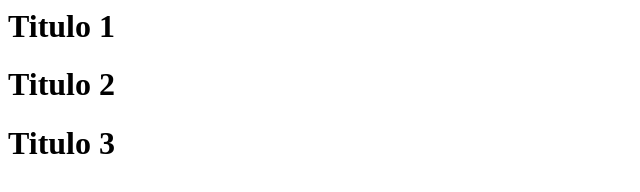
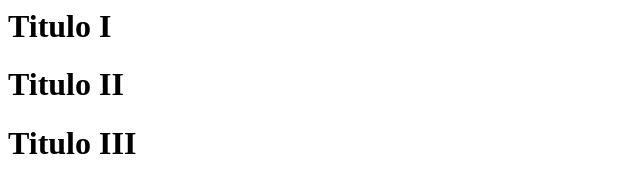
Before and after one commit to jeff-pedro/git-explorando, a plain HTML site: page site.html in a window 1280 px wide. Shown: the full height of the page, 0-640 px from the left. Drawn offline with Linux system fonts and the light colour scheme.

Commit message:
incluindo um titulo na Aba

```diff
--- a/site.html
+++ b/site.html
@@ -1,10 +1,12 @@
 <html>
-	<head></head>
+	<head>
+		<title>Uma Aba</title>
+	</head>
 	<body>
-		<h1>Titulo 1</h1>
+		<h1>Titulo I</h1>
 
-		<h1>Titulo 2</h1>
+		<h1>Titulo II</h1>
 
-		<h1>Titulo 3</h1>
+		<h1>Titulo III</h1>
 	</body>
 </html>
```
